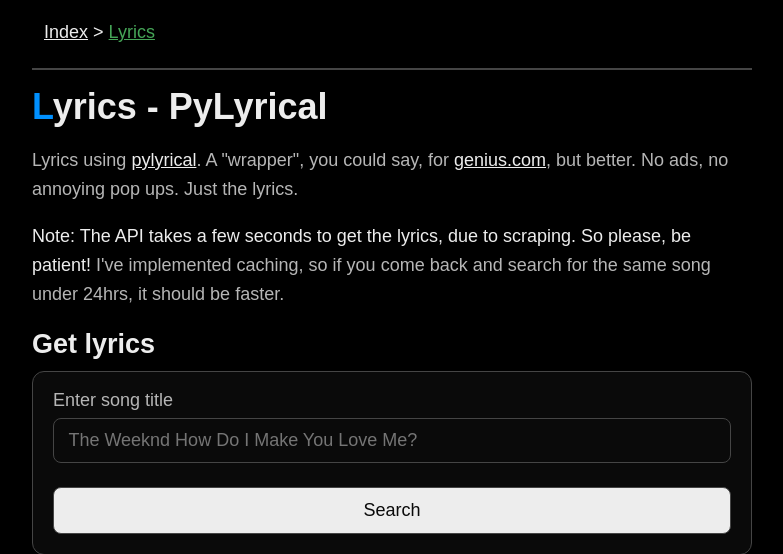
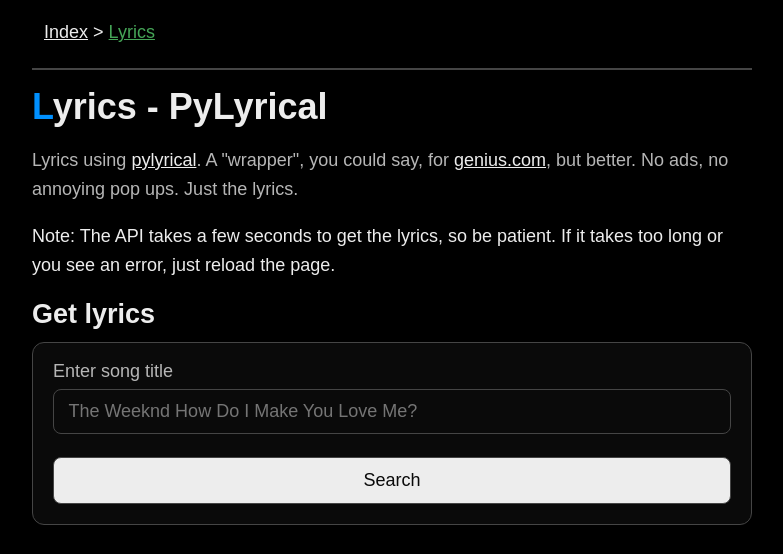
Before and after one commit to devlocalhost/website, a Flask app: page /lyrics in a window 1280 px wide. Shown: the top 554 px of the page, without its empty margins (248-1031 px from the left). Run offline with Flask 3, Linux system fonts and the light colour scheme; parts of the project's set-up code (start-up, migrations or seed data) failed here and were passed over.

Commit message:
update lyrics page

```diff
--- a/templates/lyrics.html
+++ b/templates/lyrics.html
@@ -16,7 +16,7 @@
 
     <p>Lyrics using <a href="https://pylyrical.dev64.xyz">pylyrical</a>. A "wrapper", you could say, for <a href="https://genius.com" target="_blank">genius.com</a>, but better. No ads, no annoying pop ups. Just the lyrics.</p>
 
-    <p><span class="primary-text-color">Note: The API takes a few seconds to get the lyrics, due to scraping. So please, be patient!</span> I've implemented caching, so if you come back and search for the same song under 24hrs, it should be faster.</p>
+    <p><span class="primary-text-color">Note: The API takes a few seconds to get the lyrics, so be patient. If it takes too long or you see an error, just reload the page.</p>
 
     <h2>Get lyrics</h2>
     <form action="/lyrics" method="get">
```
